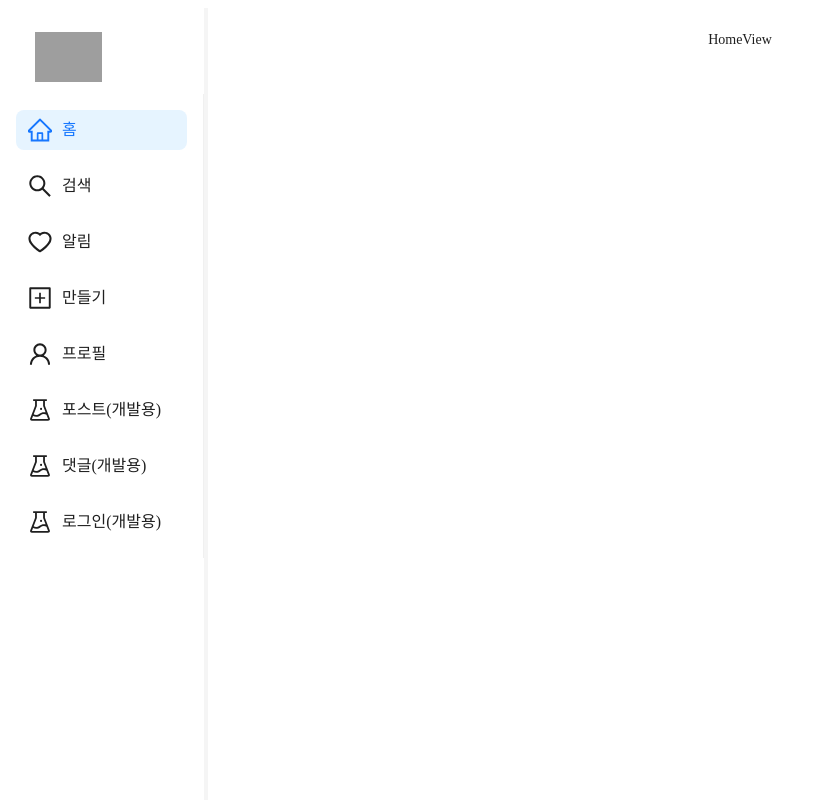
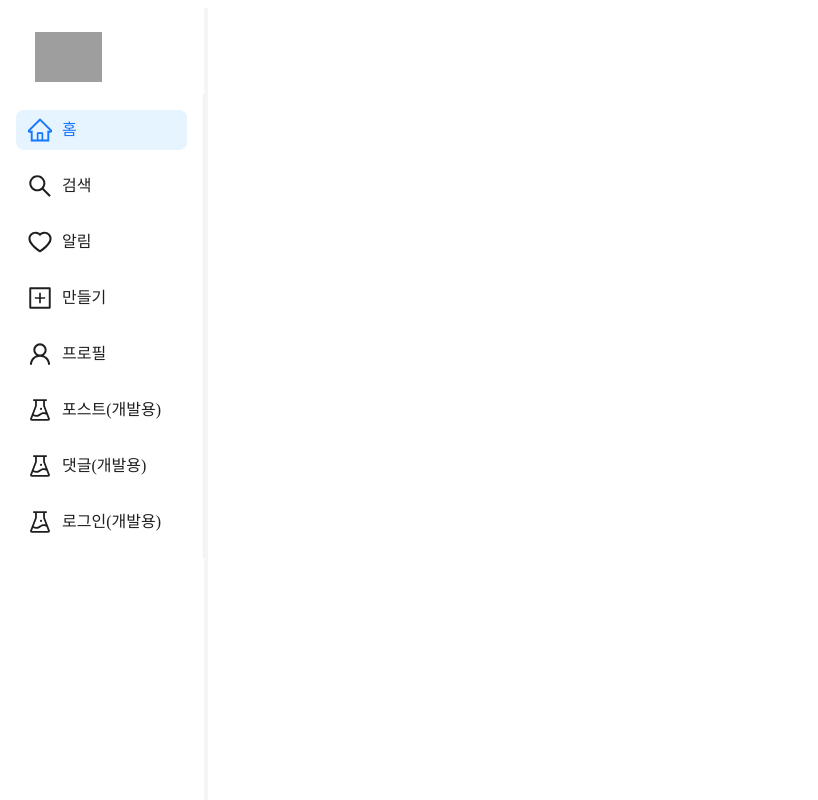
Before and after one commit to ite-zerobase/instamilligram-react, a React (Vite) app: page / in a window 1280 px wide. Shown: the top 800 px of the page, without its empty margins (0-818 px from the left). Built offline with nearby package versions, Linux system fonts and the light colour scheme; grey boxes are pictures that could not be loaded; a web font is replaced by a local one.

Commit message:
PostPreview 추가

```diff
--- a/src/pages/Home/HomeView.jsx
+++ b/src/pages/Home/HomeView.jsx
@@ -3,7 +3,9 @@ import PostPreview from './components/PostPreview';
 function HomeView() {
   return (
     <>
-      <div className="container">HomeView</div>
+      <div className="container">
+        <PostPreview />
+      </div>
     </>
   );
 }
```
